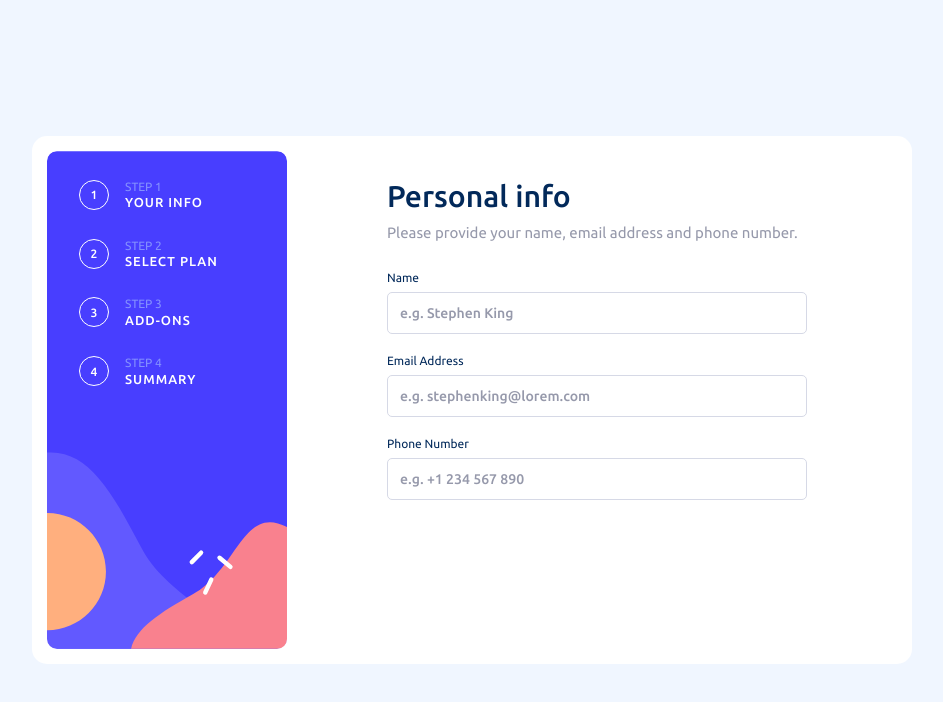
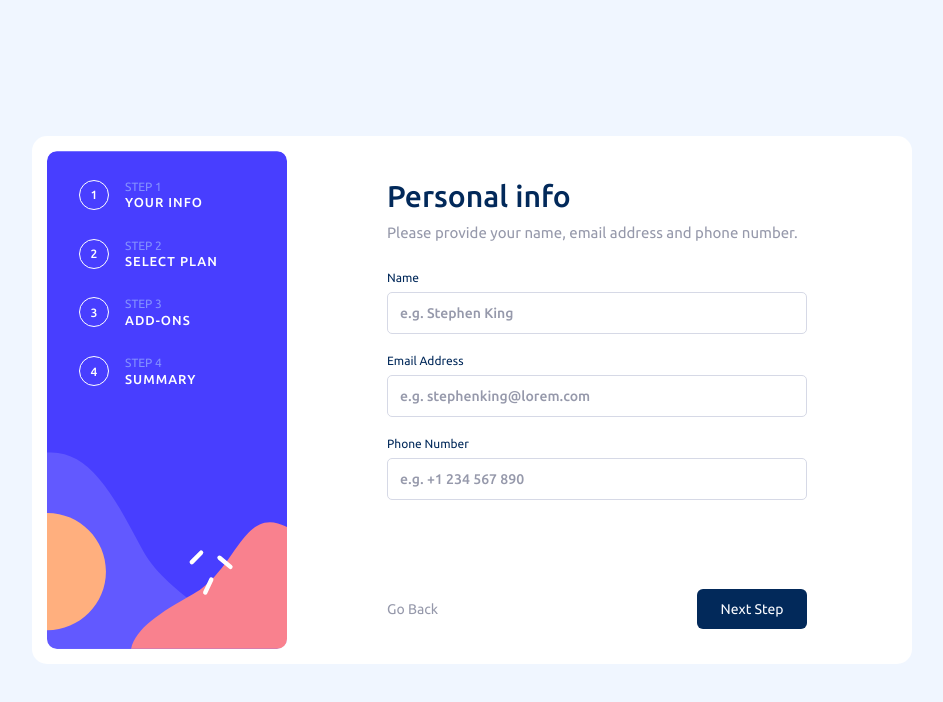
Before and after one commit to AAAnanastya/multi-step-form, a React (Create React App) app: page / in a window 1280 px wide. Shown: the top 702 px of the page, without its empty margins (168-1111 px from the left). Built offline with nearby package versions, Linux system fonts and the light colour scheme.

Commit message:
Add Navigation (form confirmation) component

```diff
--- a/src/index.css
+++ b/src/index.css
@@ -22,7 +22,9 @@
 
 :root {
   --color-marine-blue: hsl(213, 96%, 18%);
+  --color-light-marine: hsl(213, 71%, 30%);
   --color-purplish-blue: hsl(243, 100%, 62%);
+  --color-light-purplish: hsl(243, 89%, 68%);
   --color-pastel-blue: hsl(228, 100%, 84%);
   --color-light-blue: hsl(206, 94%, 87%);
   --color-strawberry-red: hsl(354, 84%, 57%);
--- /dev/null
+++ b/src/сomponents/FormNavigation/FormNavigation.jsx
@@ -0,0 +1,13 @@
+import NavigationButton from './NavigationButton';
+import styles from './FormNavigation.module.css';
+
+export default function FormNavigation() {
+  return (
+    <div className={styles.navigation}>
+      {/* backward не отображается на первом шаге */}
+      <NavigationButton type="backward">Go Back</NavigationButton>
+      {/* forward на последнем шаге заменяется на confirm */}
+      <NavigationButton type="forward">Next Step</NavigationButton>
+    </div>
+  );
+}
--- /dev/null
+++ b/src/сomponents/FormNavigation/FormNavigation.module.css
@@ -0,0 +1,23 @@
+.navigation {
+  background-color: var(--color-white);
+  display: flex;
+  justify-content: space-between;
+  align-items: center;
+}
+
+/* ------------ Phone and portrait tablets adaptive ------------ */
+@media (max-width: 768px) {
+  .navigation {
+    grid-row: 3;
+    padding: 0 22px;
+  }
+}
+
+/* ------------ Tablets and desktop adaptive ------------ */
+@media (min-width: 769px) {
+  .navigation {
+    grid-column: 2;
+    grid-row: 2;
+    padding: 0 90px 0;
+  }
+}
--- /dev/null
+++ b/src/сomponents/FormNavigation/NavigationButton.jsx
@@ -0,0 +1,9 @@
+import styles from './NavigationButton.module.css';
+
+export default function NavigationButton({ type, onClick, children }) {
+  return (
+    <button className={`${styles['nav-button']} ${styles[type] || ''}`} onClick={onClick}>
+      {children}
+    </button>
+  );
+}
--- /dev/null
+++ b/src/сomponents/FormNavigation/NavigationButton.module.css
@@ -0,0 +1,42 @@
+.nav-button {
+  font-family: 'Ubuntu';
+  font-size: 14px;
+  height: 40px;
+  width: 110px;
+  border-radius: 6px;
+  border: none;
+}
+
+.forward {
+  background-color: var(--color-marine-blue);
+  color: var(--color-alabaster);
+  transition: background-color 0.3s ease;
+}
+
+.forward:hover {
+  background-color: var(--color-light-marine);
+  cursor: pointer;
+}
+
+.backward {
+  width: max-content;
+  background-color: transparent;
+  color: var(--color-cool-gray);
+  transition: color 0.3s ease;
+}
+
+.backward:hover {
+  color: var(--color-marine-blue);
+  cursor: pointer;
+}
+
+.confirmation {
+  background-color: var(--color-purplish-blue);
+  color: var(--color-alabaster);
+  transition: background-color 0.3s ease;
+}
+
+.confirmation:hover {
+  background-color: var(--color-light-purplish);
+  cursor: pointer;
+}
--- a/src/сomponents/MultiStepForm.jsx
+++ b/src/сomponents/MultiStepForm.jsx
@@ -1,4 +1,5 @@
 import FormInputField from './Form/FormInputField';
+import FormNavigation from './FormNavigation/FormNavigation';
 import styles from './MultiStepForm.module.css';
 import Sidebar from './Sidebar/Sidebar';
 
@@ -7,7 +8,7 @@ export default function MultiStepForm() {
     <div className={styles['adaptive-container']}>
       <Sidebar />
       <FormInputField />
-      <div className={styles.checkout}></div>
+      <FormNavigation />
     </div>
   );
 }
```
